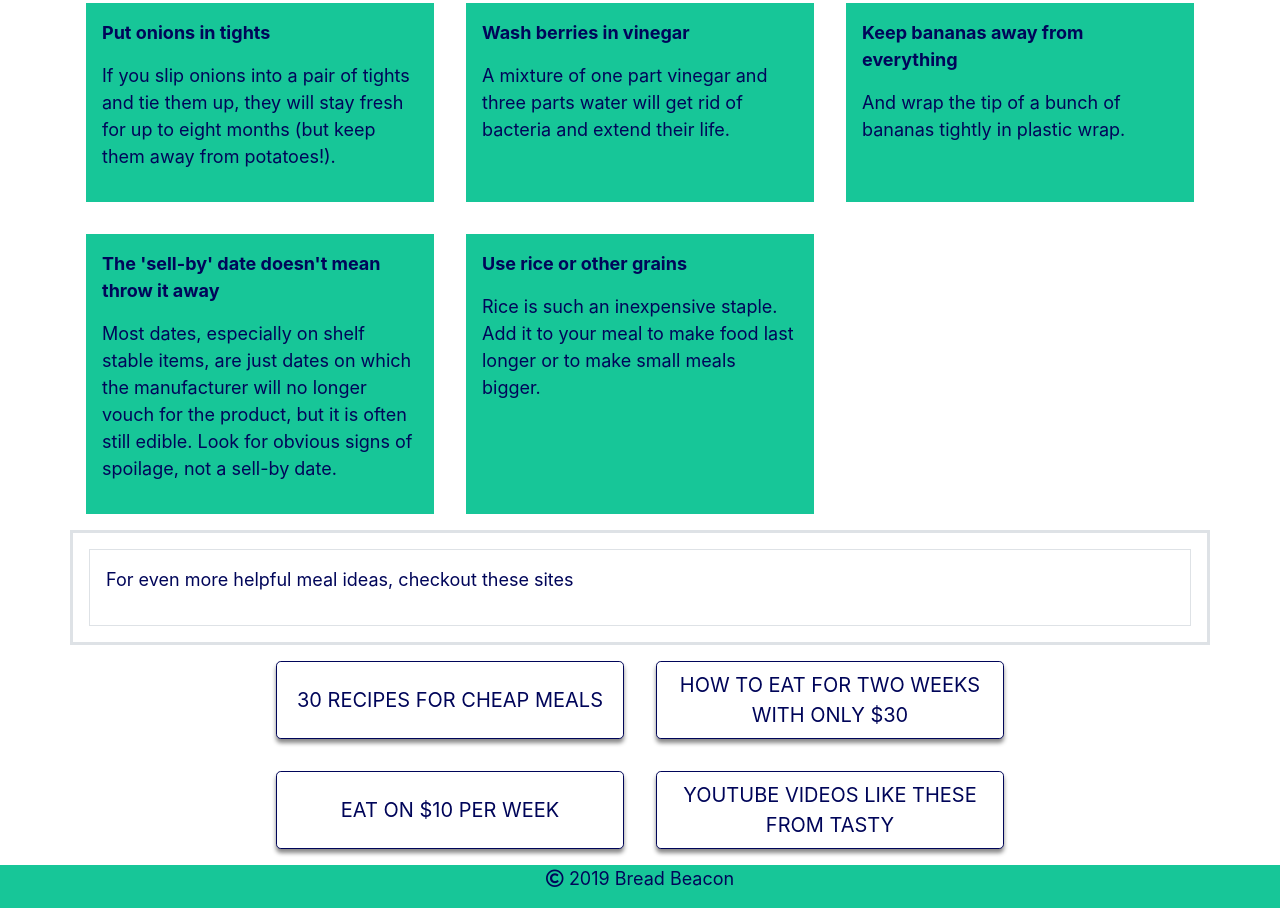
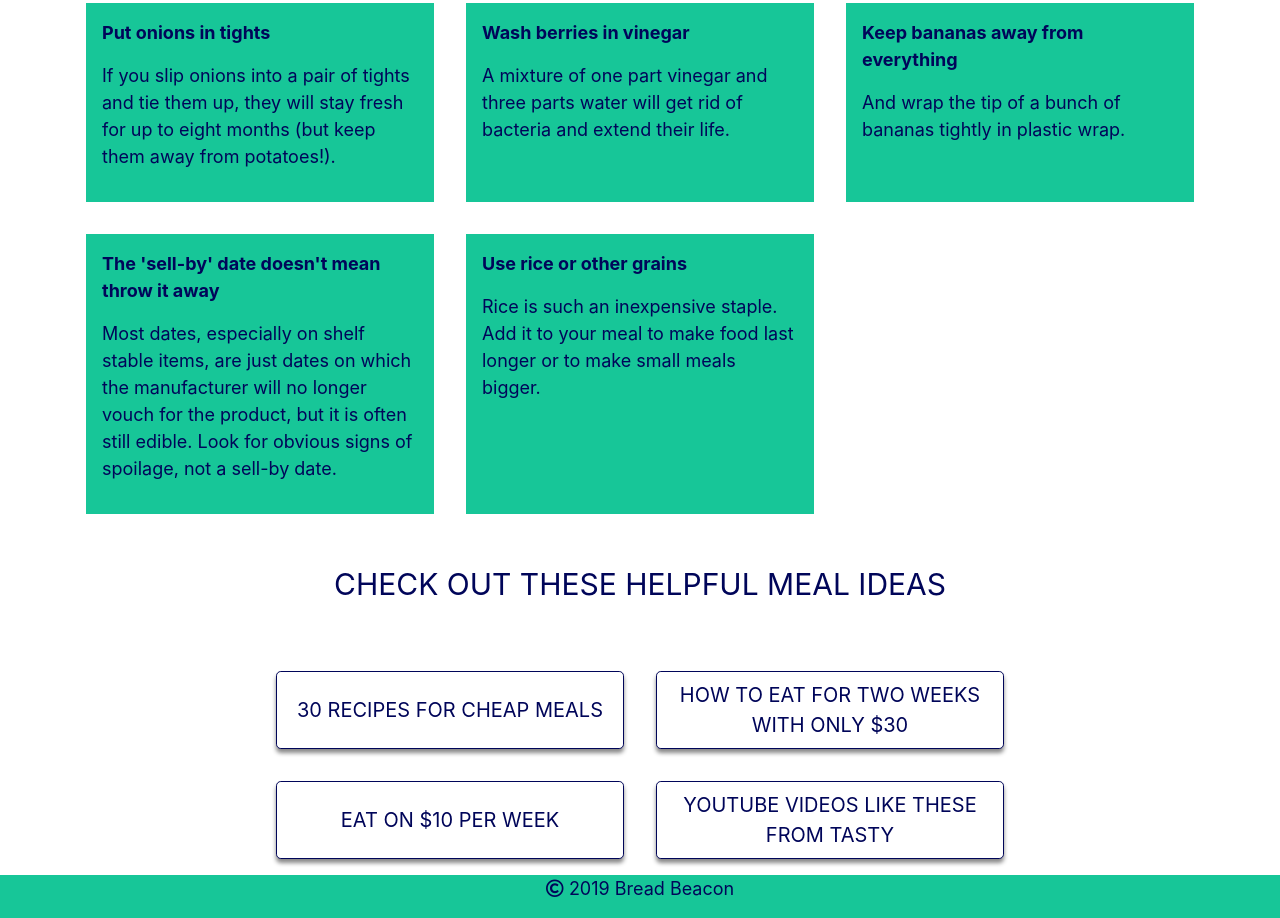
Before and after one commit to amymcgowan/food-insecurity-app, a plain HTML site: page html/food-tips.html in a window 1280 px wide. Shown: the part 759-1677 px from the top of the page. Drawn offline with nearby package versions, Linux system fonts and the light colour scheme.

Commit message:
sn - style box at the bottom of the page

```diff
--- a/css/food-tips.css
+++ b/css/food-tips.css
@@ -19,6 +19,11 @@
     width: 100%;
 }
 
+.meal-links p {
+    font-size: 30px;
+    text-align: center;
+}
+
 /* Andrea's experimental area - will eventually delete */
 /* Feel free to comment anything out */
 
--- a/html/food-tips.html
+++ b/html/food-tips.html
@@ -141,11 +141,11 @@
     </section>
 
     <section>
-      <div class="container border">
-        <div class="row border">
-          <div class="col-12 p-3 border">
-            <article class="p-3 border">
-              <p>For even more helpful meal ideas, checkout these sites</p>
+      <div class="container meal-links">
+        <div class="row">
+          <div class="col-12 p-3">
+            <article class="p-3">
+              <p>CHECK OUT THESE HELPFUL MEAL IDEAS</p>
             </article>
           </div>
         </div>
```
